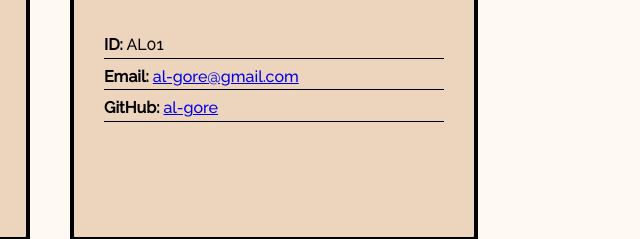
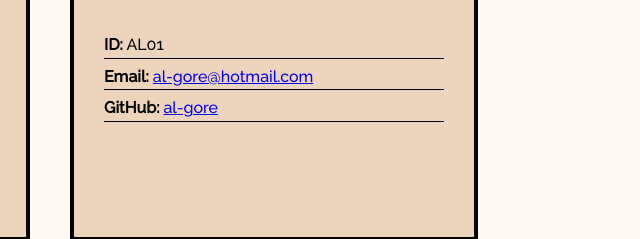
Before and after one commit to tahir-arslan/team-profile-generator, a website: page dist/index.html in a window 1280 px wide. Shown: the part 337-576 px from the top of the page, 590-1230 px from the left. Drawn offline with Linux system fonts and the light colour scheme.

Commit message:
updated showcase link

```diff
--- a/dist/index.html
+++ b/dist/index.html
@@ -49,7 +49,7 @@
         <div class="cardbody">
             <ul class="info">
                 <li> <b>ID:</b> AL01 </li>
-                <li> <b>Email:</b> <a href = "mailto: al-gore@gmail.com">al-gore@gmail.com</a></li>
+                <li> <b>Email:</b> <a href = "mailto: al-gore@hotmail.com">al-gore@hotmail.com</a></li>
                 <li> <b>GitHub:</b> <a href="https://github.com/al-gore" target="_blank">al-gore</a> </li>
             </ul>
         </div>
```
Also changed, not shown: README.md.
